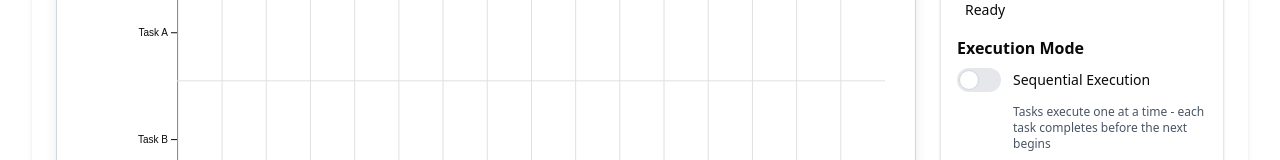
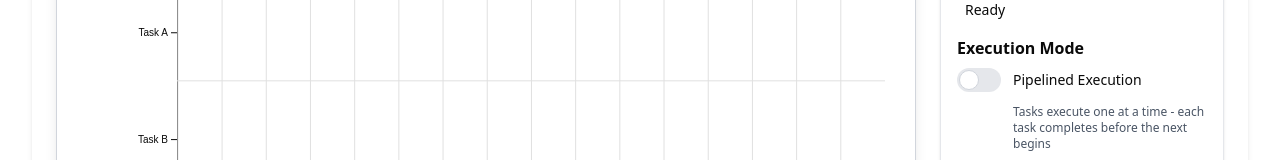
Before and after one commit to Goodr-Interactive/viz-computer-systems, a React (Vite) app: page /csc368/pipelining in a window 1280 px wide. Shown: the part 237-397 px from the top of the page. Built offline with nearby package versions, Linux system fonts and the light colour scheme.

Commit message:
streamdline toggle for pipelined or not

```diff
--- a/src/pages/csc368/pipelining/components/PipelineVisualization.tsx
+++ b/src/pages/csc368/pipelining/components/PipelineVisualization.tsx
@@ -1022,7 +1022,7 @@ export const PipelineVisualization = forwardRef<PipelineVisualizationRef, Pipeli
                   />
                   <div className="peer relative h-6 w-11 rounded-full bg-gray-200 peer-checked:bg-blue-600 peer-focus:ring-4 peer-focus:ring-blue-300 peer-focus:outline-none after:absolute after:top-[2px] after:left-[2px] after:h-5 after:w-5 after:rounded-full after:border after:border-gray-300 after:bg-white after:transition-all after:content-[''] peer-checked:after:translate-x-full peer-checked:after:border-white"></div>
                   <span className="ml-3 text-sm font-medium">
-                    {isPipelined ? "Pipelined Execution" : "Sequential Execution"}
+                    Pipelined Execution
                   </span>
                 </label>
                 <p className="text-xs text-gray-600 ml-14">
```
